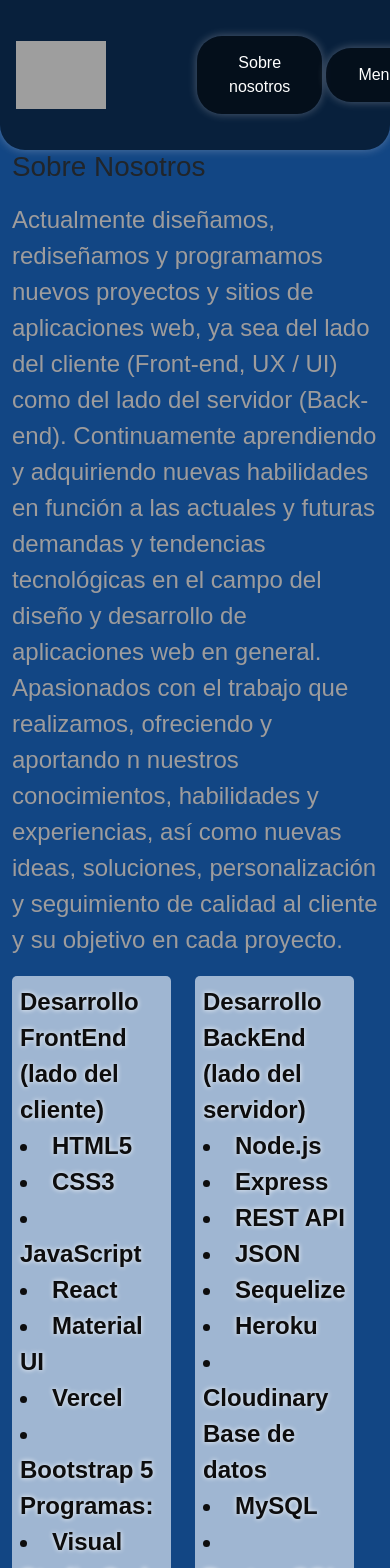
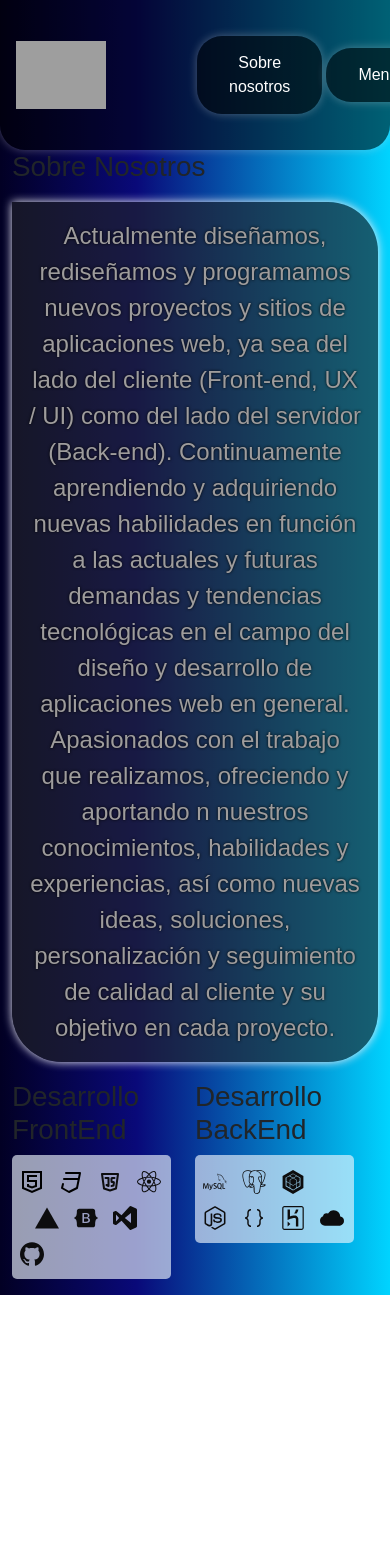
Before and after one commit to DarioMarcuzzi/portfolio, a React (Create React App) app: page /about in a window 390 px wide. Shown: the top 1568 px of the page. After the commit the page ends 1295 px from the top, so only its background shows below. Built offline with nearby package versions, Linux system fonts and the light colour scheme; grey boxes are pictures that could not be loaded.

Commit message:
a terminar

```diff
--- a/src/components/about/About.css
+++ b/src/components/about/About.css
@@ -1,6 +1,13 @@
 .container-fluid{
-    background-color: #124684;
+    background: rgb(2,0,36);
+    background: linear-gradient(90deg, rgba(2,0,36,1) 0%, rgba(9,9,121,1) 35%, rgba(0,212,255,1) 100%);
+    width: 100%;
+    height: 100%;
 }
+
+
+
+
 @import url(https://fonts.googleapis.com/css?family=Sono:200,300,regular,500,600,700,800);
 
 .description{
@@ -9,8 +16,43 @@
     font-weight: 300;
     margin-top: 5%;
     margin-bottom: 5%;
+    text-align: center;
+    text-shadow: 0 0 3px black;
+    background-color: rgba(34, 36, 39, 0.637);
+    border-radius: 0px 50px 50px 50px;
+    animation: 1s ease-in-out 0s 1 normal none running slidein;
+    box-shadow: #f4f4fa 0px 0px 5px;
+    padding: 1rem;
+    animation: changeBoxShadowInfinite 1s ease-in-out infinite;
 }
+
+@keyframes changeBoxShadowInfinite {
+    0% {
+        box-shadow: #f4f4fa 0px 0px 5px;
+    }
+    50% {
+        box-shadow: #f4f4fa 0px 0px 10px;
+    }
+    100% {
+        box-shadow: #f4f4fa 0px 0px 5px;
+    }
+}
+
+@keyframes slidein {
+    0% {
+        transform: translateX(-100%);
+    }
+    100% {
+        transform: translateX(0%);
+    }
+}
+
 .tech{
+    display: flex;
+    flex-wrap: wrap;
+    gap: 20px;
+    justify-content: center;
+    align-items: center;
     font-size: 1.5rem;
     font-weight: 600;
     margin-bottom: 1rem;
@@ -20,3 +62,76 @@
     color: #0d0d0e;
     text-shadow: #fff 0px 0px 5px;
 }
+.tech:hover{
+    background-color: rgba(10, 10, 10, 0.637);
+    border-radius: 5px;
+    padding: 0.5rem;
+    color: #f4f4fa;
+    text-shadow: rgb(7, 7, 7) 0px 0px 5px;
+    animation: 1s ease-in-out 0s 1 normal none running bounce;
+}
+
+@keyframes bounce {
+    0% {
+        transform: translateY(0);
+    }
+    50% {
+        transform: translateY(-10px);
+    }
+    100% {
+        transform: translateY(0);
+    }
+}
+.social-media:before {
+    content: " ";
+    display: block;
+    width: 100%;
+  }
+
+  .social-media a {
+    position: relative;
+    margin-right: 15px;
+    text-decoration: none;
+    color: inherit;
+  }
+
+  .social-media a:last-child {
+    margin-right: 0;
+  }
+
+  .tooltip-social {
+    background: #262626;
+    display: block;
+    position: absolute;
+    bottom: 0;
+    left: 50%;
+    padding: 0.5rem 0.4rem;
+    border-radius: 5px;
+    font-size: 0.8rem;
+    font-weight: 600;
+    opacity: 0;
+    pointer-events: none;
+    transform: translate(-50%, -90%);
+    transition: all 0.2s ease;
+    z-index: 1;
+  }
+
+  .tooltip-social:after {
+    content: " ";
+    position: absolute;
+    bottom: 1px;
+    left: 50%;
+    border: solid;
+    border-width: 10px 10px 0 10px;
+    border-color: transparent;
+    transform: translate(-50%, 100%);
+  }
+
+  .social-media a .tooltip-social:after {
+    border-top-color: #262626;
+  }
+
+  .social-media a:hover .tooltip-social {
+    opacity: 1;
+    transform: translate(-50%, -130%);
+  }
--- a/src/components/about/About.jsx
+++ b/src/components/about/About.jsx
@@ -1,15 +1,51 @@
-import React from 'react';
-import "./About.css"
-import Nav from '../nav/Navbar';
+import React from "react";
+import "./About.css";
+import Nav from "../nav/Navbar";
+import { GrHtml5, GrCss3, GrReactjs } from "react-icons/gr";
+import { TbBrandJavascript } from "react-icons/tb";
+import { FaBootstrap, FaNodeJs } from "react-icons/fa";
+import {
+  SiGithub,
+  SiHeroku,
+  SiIcloud,
+  SiMysql,
+  SiPostgresql,
+  SiSequelize,
+  SiVercel,
+  SiVisualstudio,
+} from "react-icons/si";
+import { VscJson } from "react-icons/vsc";
 
 const About = () => {
   return (
+    <div class="background">
+   <span></span>
+   <span></span>
+   <span></span>
+   <span></span>
+   <span></span>
+   <span></span>
+   <span></span>
+   <span></span>
+   <span></span>
+   <span></span>
+   <span></span>
+   <span></span>
+   <span></span>
+   <span></span>
+   <span></span>
+   <span></span>
+   <span></span>
+   <span></span>
+   <span></span>
+   <span></span>
+
     <div class="container-fluid">
       <div class="row">
-        <Nav/>
+        <Nav />
         <div class="col-md-12">
           <h1>Sobre Nosotros</h1>
-          <p className='description'>
+          <p className="description">
             Actualmente diseñamos, rediseñamos y programamos nuevos proyectos y
             sitios de aplicaciones web, ya sea del lado del cliente (Front-end,
             UX / UI) como del lado del servidor (Back-end). Continuamente
@@ -24,39 +60,82 @@ const About = () => {
         </div>
         <div class="row">
           <div class="col">
-            <p className='tech'>
-              Desarrollo FrontEnd (lado del cliente)
-              <li>HTML5</li>
-              <li>CSS3</li>
-              <li>JavaScript</li>
-              <li>React</li>
-              <li>Material UI</li>
-              <li>Vercel</li>
-              <li>Bootstrap 5</li>
-              Programas:
-              <li>Visual Studio Code</li>
-              Control de versiones:
-              <li>Git/GitHub</li>
-            </p>
+            <h1>Desarrollo FrontEnd </h1>
+            <div className="tech">
+              <div class="social-media">
+                <a href="#">
+                  <span class="tooltip-social">HTML</span>
+                  <GrHtml5 />
+                </a>
+                <a href="#">
+                  <GrCss3 />
+                  <span class="tooltip-social">CSS</span>
+                </a>
+                <a href="#">
+                  <TbBrandJavascript />
+                  <span class="tooltip-social">JavaScript</span>
+                </a>
+                <a href="#">
+                  <GrReactjs />
+                  <span class="tooltip-social">React</span>
+                </a>
+                <a href="#">
+                  <SiVercel />
+                  <span class="tooltip-social">Vercel</span>
+                </a>
+                <a href="#">
+                  <FaBootstrap />
+                  <span class="tooltip-social">Bootstrap</span>
+                </a>
+                <a href="#">
+                  <SiVisualstudio />
+                  <span class="tooltip-social">Visual Studio</span>
+                </a>
+                <a href="#">
+                  <SiGithub />
+                  <span class="tooltip-social">Github</span>
+                </a>
+              </div>
+            </div>
           </div>
           <div class="col">
-            <p className='tech'>
-              Desarrollo BackEnd (lado del servidor)
-              <li>Node.js</li>
-              <li>Express</li>
-              <li>REST API</li>
-              <li>JSON</li>
-              <li>Sequelize</li>
-              <li>Heroku</li>
-              <li>Cloudinary</li>
-              Base de datos
-              <li>MySQL</li>
-              <li>PostgreSQL</li>
-              <li>Sequelize</li>
-            </p>
+            <h1>Desarrollo BackEnd </h1>
+            <div className="tech">
+              <div class="social-media">
+                <a href="#">
+                  <span class="tooltip-social">Mysql</span>
+                  <SiMysql />
+                </a>
+                <a href="#">
+                  <span class="tooltip-social">Postgresql</span>
+                  <SiPostgresql />
+                </a>
+                <a href="#">
+                  <span class="tooltip-social">Sequelize</span>
+                  <SiSequelize />
+                </a>
+                <a href="#">
+                  <span class="tooltip-social">NodeJs</span>
+                  <FaNodeJs />
+                </a>
+                <a href="#">
+                  <span class="tooltip-social">Json</span>
+                  <VscJson />
+                </a>
+                <a href="#">
+                  <span class="tooltip-social">Heroku</span>
+                  <SiHeroku />
+                </a>
+                <a href="#">
+                  <span class="tooltip-social">Coudinary</span>
+                  <SiIcloud />
+                </a>
+              </div>
+            </div>
           </div>
         </div>
       </div>
+    </div>
     </div>
   );
 };
--- a/src/components/landing/Landing.jsx
+++ b/src/components/landing/Landing.jsx
@@ -10,16 +10,14 @@ import {SiSequelize, SiPostgresql} from "react-icons/si";
 
 const Landing = () => {
   return (
-    <div class="parent">
-      <div class="div1">
-
+    <div className="parent">
+      <div className="div1">
         <Nav />
       </div>
-      <div class="div2">
-        <h1>Bienvenido!</h1>
-        <p>Somos Dario y Daiana</p>
+      <div className="div2">
+        <h1>Bienvenido! Somos Dario y Daiana</h1>
       </div>
-      <div class="div3">
+      <div className="div3">
         <div className="flip">
           <div className="content">
             <div className="front">
@@ -53,8 +51,6 @@ const Landing = () => {
           </div>
         </div>
       </div>
-      <div class="div4">
-      </div>
     </div>
   );
 };
```
Also changed, not shown: src/components/landing/Landing.css (+102 -28 lines), 1 other file (tests, documents, lock files or other folders).
